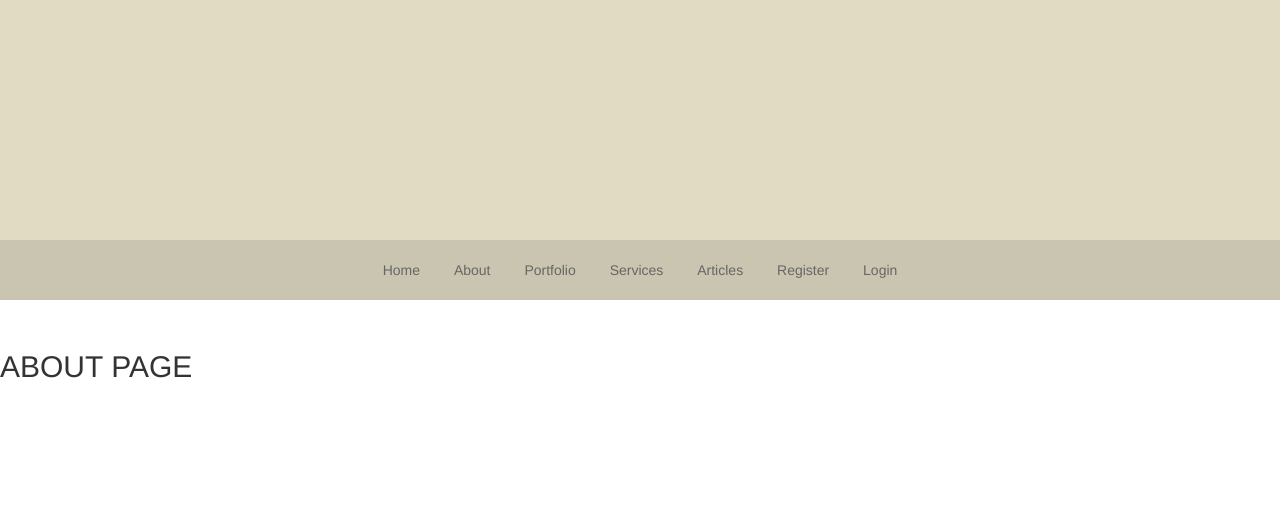
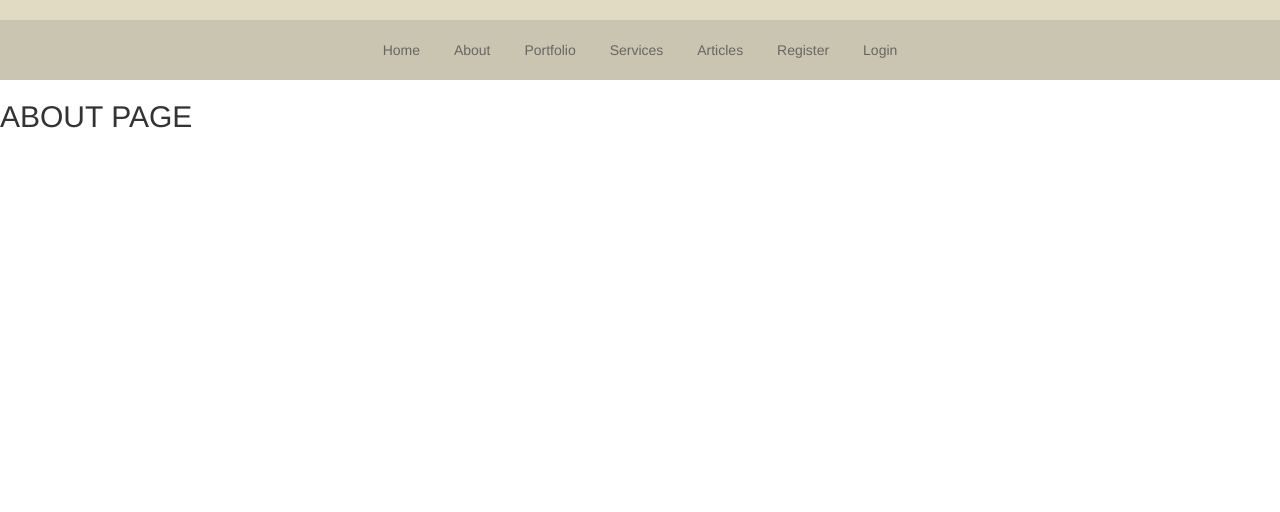
Before and after one commit to Krafty-Coder/blog, a Flask app: page /about in a window 1280 px wide. Shown: the top 512 px of the page. Run offline with Flask 2, Linux system fonts and the light colour scheme; some libraries are stand-ins or nearby versions.

Commit message:
changed structure of the navbar

```diff
--- a/static/css/style.css
+++ b/static/css/style.css
@@ -16,7 +16,7 @@ body {
   background-color: #ecf0f2;
   font-family: helvetica, arial, sans-serif;
   font-size: 16px;
-  padding-top: 330px;
+  /* padding-top: 330px; */
   -moz-transition: padding-top 0.5s ease;
   -o-transition: padding-top 0.5s ease;
   -webkit-transition: padding-top 0.5s ease;
@@ -26,11 +26,11 @@ body {
 
 header {
   width: 100%;
-  height: 300px;
+  /* height: 300px; */
   background-color: #e1dbc4;
   text-align: center;
   position: relative;
-  position: fixed;
+  /* position: fixed; */
   top: 0;
   overflow: hidden;
   -moz-transition: all 0.5s ease;
@@ -43,7 +43,7 @@ header {
 header h1 {
   font-size: 42px;
   color: #666;
-  line-height: 230px;
+  /* line-height: 230px; */
   text-transform: uppercase;
   font-weight: 100;
   -moz-transition: all 0.3s ease;
@@ -54,7 +54,7 @@ header h1 {
 }
 
 header nav {
-  position: absolute;
+  position: relative;
   bottom: 0;
   height: 60px;
   line-height: 60px;
```
